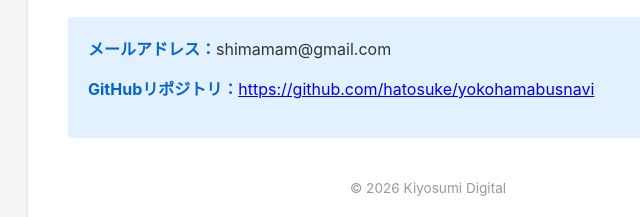
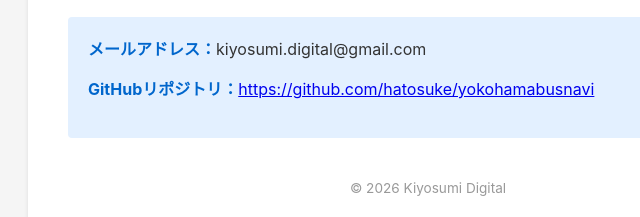
Before and after one commit to hatosuke/hatosuke.github.io, a plain HTML site: page yokohamabusnavi/index.html in a window 1280 px wide. Shown: the part 1613-1830 px from the top of the page, 212-852 px from the left. Drawn offline with Linux system fonts and the light colour scheme.

Commit message:
Update index.html

```diff
--- a/yokohamabusnavi/index.html
+++ b/yokohamabusnavi/index.html
@@ -204,7 +204,7 @@
     <div class="section">
       <h2>お問い合わせ</h2>
       <div class="contact-info">
-        <p><strong>メールアドレス：</strong>shimamam@gmail.com</p>
+        <p><strong>メールアドレス：</strong>kiyosumi.digital@gmail.com</p>
         <p><strong>GitHubリポジトリ：</strong><a href="https://github.com/hatosuke/yokohamabusnavi" target="_blank" rel="noopener noreferrer">https://github.com/hatosuke/yokohamabusnavi</a></p>
       </div>
     </div>
```
